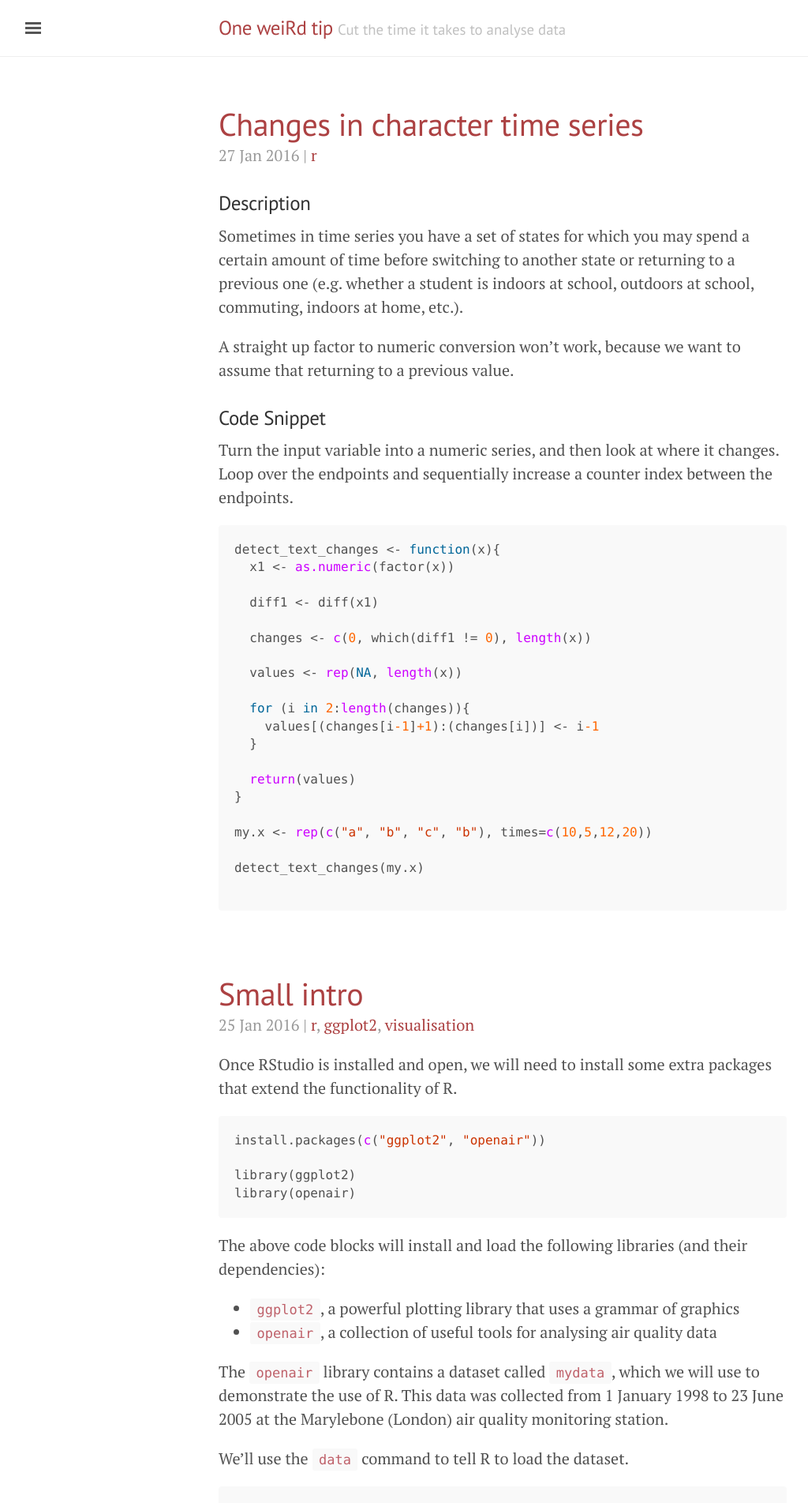
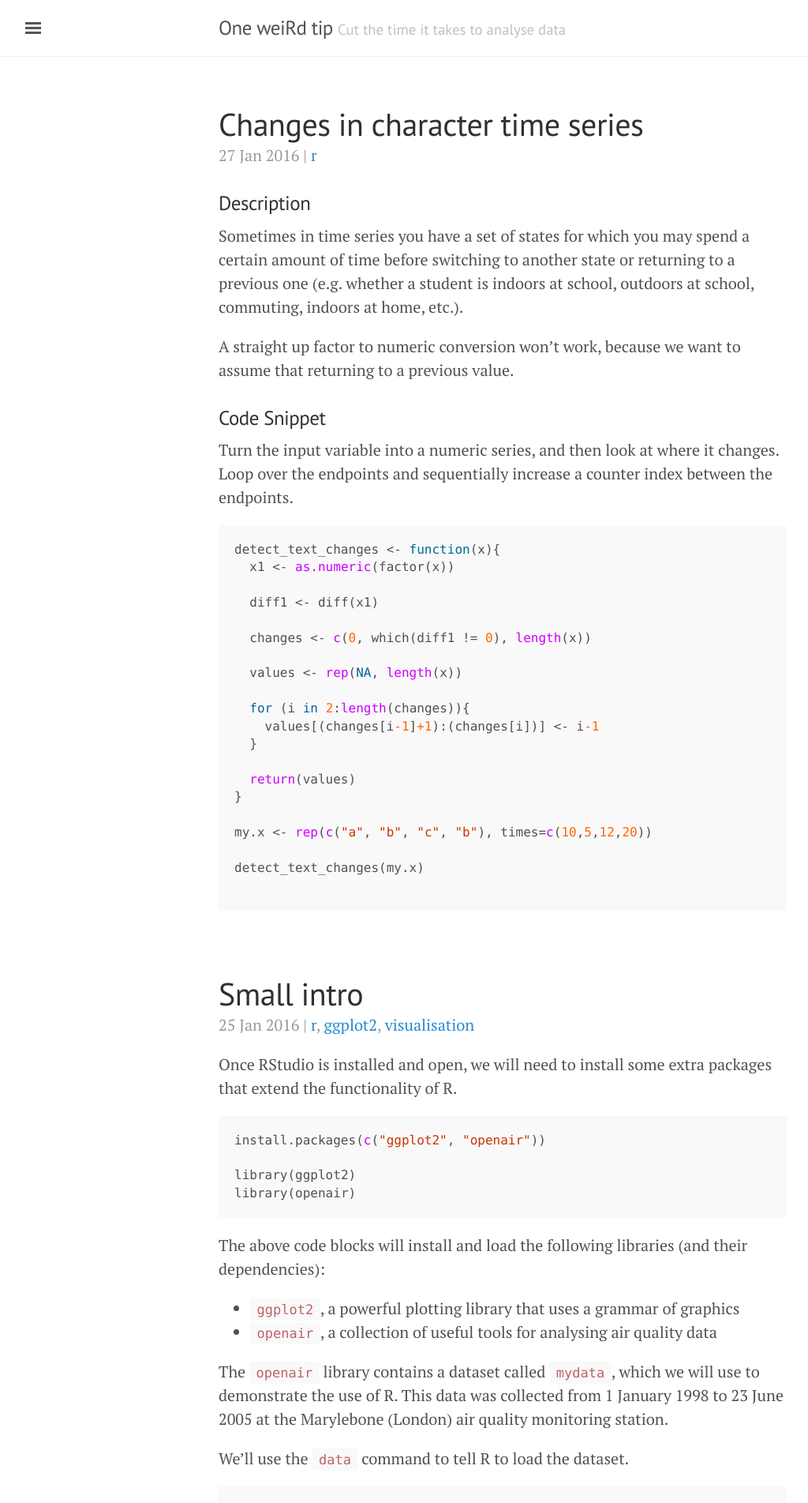
Before and after one commit to bragqut/bragqut.github.io, a Jekyll site: the page built from index.html, in a window 1280 px wide. Shown: the top 1903 px of the page at 79% size, without its empty margins (3-1027 px from the left). Built offline with Jekyll 4.4.1, drawn with Linux system fonts in a browser that asks for light colours; the list of posts is cut into pages by our own code.

```diff
--- a/_config.yml
+++ b/_config.yml
@@ -8,14 +8,14 @@ gems:
 
 # Permalinks
 permalink:        pretty
-#relative_permalinks: true
+relative_permalinks: true
 
 # Setup
 title:            One weiRd tip
 tagline:          'Cut the time it takes to analyse data'
 description:      'This statistics research group discovered the secret to more efficient data processing and analysis. Computer scientists hate them!'
 url:              http://bragqut.github.io
-baseurl:          /
+baseurl:          ''
 
 #author:
 #  name:           'Bayesian Research and Applications Group'
--- a/_layouts/default.html
+++ b/_layouts/default.html
@@ -3,7 +3,7 @@
 
   {% include head.html %}
 
-  <body class="theme-base-08">
+  <body class="theme-base-08c">
 
     {% include sidebar.html %}
 
```
